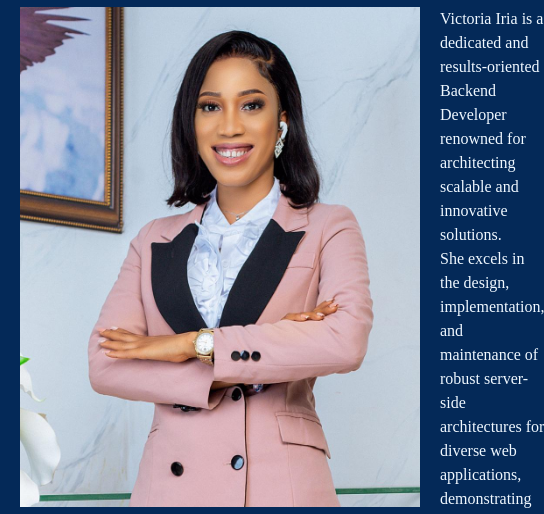
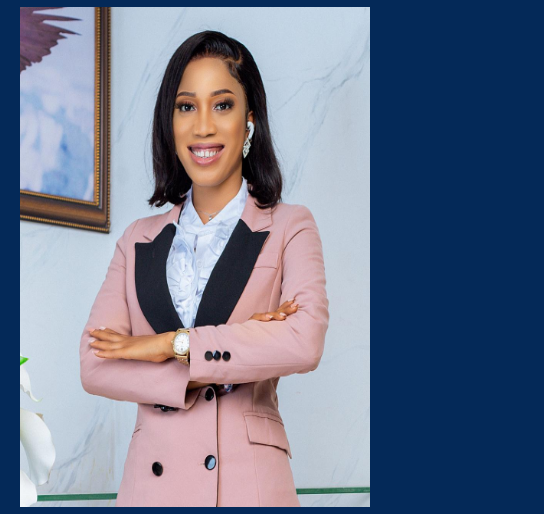
Before and after one commit to EseVic/My-DevCareerPortfolio, a plain HTML site: page index.html in a window 390 px wide. Shown: the part 315-829 px from the top of the page, 544 px wide, since content can reach past the window. Drawn offline with Linux system fonts and the light colour scheme.

Commit message:
worked on the responsiveness

```diff
--- a/index.html
+++ b/index.html
@@ -100,6 +100,16 @@
             padding: 10px 10px ;
             text-align: center;
         }
+        @media only screen and (max-width: 768px) {
+    .abt2 {
+        flex-direction: column;
+    }
+
+    img {
+        margin-right: 0;
+        margin-bottom: 20px;
+    }
+}
     </style>
 </head>
 <body>
```
